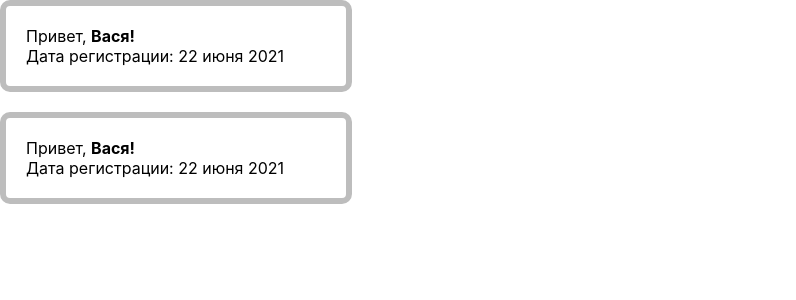
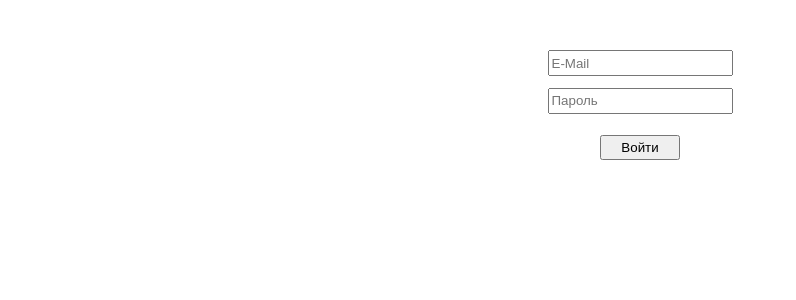
Before and after one commit to BondarenkoDE/react-tutorials, a React (Create React App) app: page / in a window 1280 px wide. Shown: the top 300 px of the page, without its empty margins (0-796 px from the left). Built offline with nearby package versions, Linux system fonts and the light colour scheme.

Commit message:
Сделано ДЗ 2

```diff
--- a/src/index.css
+++ b/src/index.css
@@ -1,25 +1,40 @@
+* {
+  outline: none;
+}
+
 body {
   margin: 0;
-  font-family: -apple-system, BlinkMacSystemFont, 'Segoe UI', 'Roboto', 'Oxygen',
-    'Ubuntu', 'Cantarell', 'Fira Sans', 'Droid Sans', 'Helvetica Neue',
-    sans-serif;
+  font-family: -apple-system, BlinkMacSystemFont, 'Segoe UI', 'Roboto', 'Oxygen', 'Ubuntu',
+    'Cantarell', 'Fira Sans', 'Droid Sans', 'Helvetica Neue', sans-serif;
   -webkit-font-smoothing: antialiased;
   -moz-osx-font-smoothing: grayscale;
 }
 
 code {
-  font-family: source-code-pro, Menlo, Monaco, Consolas, 'Courier New',
-    monospace;
+  font-family: source-code-pro, Menlo, Monaco, Consolas, 'Courier New', monospace;
 }
 
-.profile {
-  width: 300px;
-  background-color: #fff;
-  padding: 20px;
-  border: 6px solid rgb(189, 189, 189);
-  border-radius: 10px;
+.form {
+  margin: 0 auto;
+  margin-top: 50px;
+  width: 200px;
 }
 
-.profile:first-child {
-  margin-bottom: 20px;
+form {
+  width: 100%;
+  height: 110px;
+  display: flex;
+  flex-direction: column;
+  align-items: center;
+  justify-content: space-between;
 }
+
+button {
+  width: 80px;
+  height: 25px;
+  margin-top: 10px;
+}
+
+input {
+  height: 20px;
+}
--- a/src/index.js
+++ b/src/index.js
@@ -1,7 +1,6 @@
 import React from 'react';
 import ReactDOM from 'react-dom';
-import './index.css';
-import App from './tutorial-1/App';
+import App from './tutorial-2/App';
 
 ReactDOM.render(
   <React.StrictMode>
--- /dev/null
+++ b/src/tutorial-2/App.js
@@ -0,0 +1,8 @@
+import { Auth } from './components';
+import '../index.css';
+
+function App() {
+  return <Auth />;
+}
+
+export default App;
--- /dev/null
+++ b/src/tutorial-2/components/Auth.jsx
@@ -0,0 +1,50 @@
+import React from 'react';
+
+const Auth = () => {
+  let email = '';
+  let password = '';
+
+  const handleChange = (e) => {
+    if (e.target.name === 'email') {
+      email = e.target.value;
+    } else {
+      password = e.target.value;
+    }
+  };
+
+  const handleSubmit = (e) => {
+    e.preventDefault();
+
+    if (!email.trim() && !password.trim()) {
+      alert(`Введите почту и пароль`);
+      return;
+    }
+    if (!email.trim()) {
+      alert(`Введите E-mail`);
+      return;
+    }
+    if (!password.trim()) {
+      alert(`Введите пароль`);
+      return;
+    }
+
+    console.log({
+      email,
+      password,
+    });
+
+    e.target.reset();
+  };
+
+  return (
+    <div className="form">
+      <form onSubmit={handleSubmit}>
+        <input type="email" onChange={handleChange} name="email" placeholder="E-Mail" />
+        <input type="password" onChange={handleChange} name="password" placeholder="Пароль" />
+        <button type="submit">Войти</button>
+      </form>
+    </div>
+  );
+};
+
+export default Auth;
--- /dev/null
+++ b/src/tutorial-2/components/index.js
@@ -0,0 +1,3 @@
+import Auth from './Auth';
+
+export { Auth };
```
